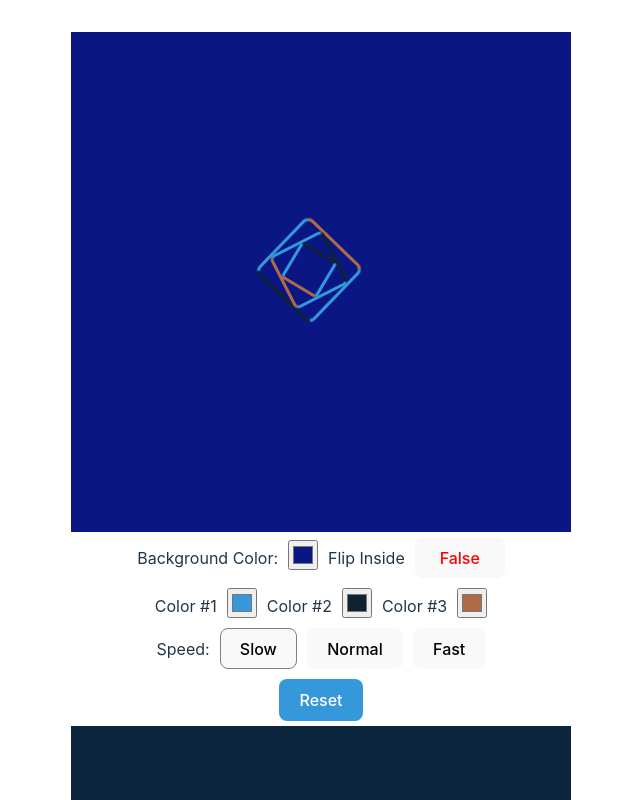
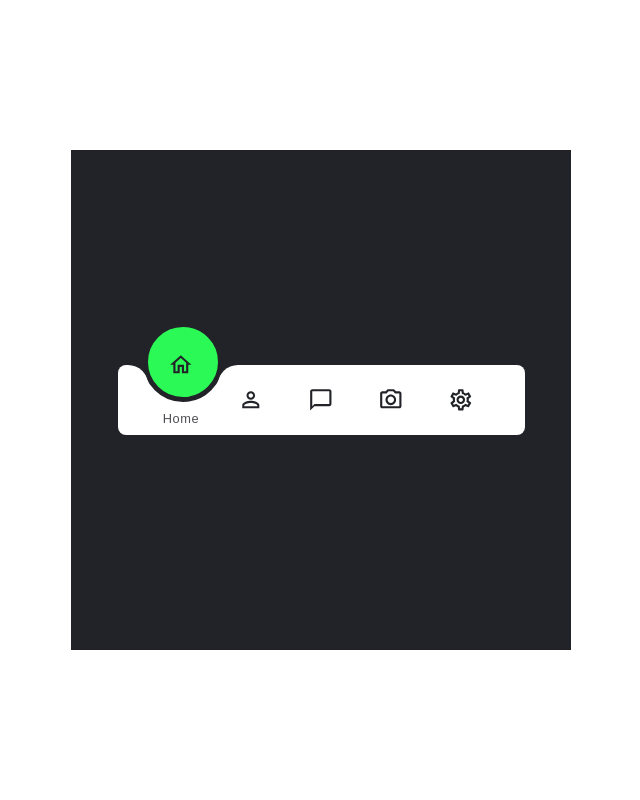
Before and after one commit to oqla-alrefai/React-Animtion, a React (Vite) app: page / in a window 1280 px wide. Shown: the top 800 px of the page, without its empty margins (319-959 px from the left). Built offline with nearby package versions, Linux system fonts and the light colour scheme.

Commit message:
add: new react component "Cute navbar" is added

```diff
--- a/src/App.jsx
+++ b/src/App.jsx
@@ -1,11 +1,12 @@
 import "./App.css";
-import { Loaders, Movements } from "./views";
+import { Loaders, Movements, ReactComponents } from "./views";
 
 function App() {
   return (
     <>
-      <Loaders />
-      <Movements />
+      {/* <Loaders />
+      <Movements /> */}
+      <ReactComponents />
     </>
   );
 }
--- a/src/Components/Loaders/Looopia/Looopia.jsx
+++ b/src/Components/Loaders/Looopia/Looopia.jsx
@@ -8,7 +8,7 @@ function Looopia() {
     colorOne: "#3498db",
     colorTwo: "#0f2231",
     colorThree: "#b16a47",
-    rotation_speed: 0.4,
+    rotation_speed: 0.2,
   };
 
   let [state, setState] = useState(initialState);
@@ -68,9 +68,8 @@ function Looopia() {
           <button
             name="flipInside"
             onClick={toggleFlip}
-            className="flipButtontoggle"
-            value={!state.flipInside}
-            style={{ minWidth: "90px", color: flipInside ? "green" : "red" }}
+            className={`flipButtonToggle${flipInside}`}
+            value={flipInside}
           >
             {flipInside ? "True" : "False"}
           </button>
--- a/src/Components/Loaders/Looopia/looopia.css
+++ b/src/Components/Loaders/Looopia/looopia.css
@@ -13,7 +13,6 @@
     min-height: 500px;
     background: var(--loopia_background_color);
 }
-
 
 .looopiaSection .loopia_loader {
     position: relative;
@@ -68,3 +67,13 @@
         transform: rotate(0deg);
     }
 }
+
+.flipButtonToggletrue{
+min-width: 90px;
+color: green;
+}
+
+.flipButtonTogglefalse{
+    min-width: 90px;
+    color: red;
+}
--- /dev/null
+++ b/src/Components/ReactComponents/CuteNavbar/CuteNavbar.jsx
@@ -0,0 +1,77 @@
+import "./cuteNavbar.css";
+
+import HomeOutlinedIcon from "@mui/icons-material/HomeOutlined";
+import PermIdentityIcon from "@mui/icons-material/PermIdentity";
+import ChatBubbleOutlineOutlinedIcon from "@mui/icons-material/ChatBubbleOutlineOutlined";
+import PhotoCameraOutlinedIcon from "@mui/icons-material/PhotoCameraOutlined";
+import SettingsOutlinedIcon from "@mui/icons-material/SettingsOutlined";
+import { useEffect, useState } from "react";
+
+function CuteNavbar() {
+  let [prevIndicator, setPrevIndicator] = useState(0);
+  let iconsArray = [
+    {
+      category: "Home",
+      icon: HomeOutlinedIcon,
+    },
+    {
+      category: "Profile",
+      icon: PermIdentityIcon,
+    },
+    {
+      category: "Massages",
+      icon: ChatBubbleOutlineOutlinedIcon,
+    },
+    {
+      category: "Camera",
+      icon: PhotoCameraOutlinedIcon,
+    },
+    {
+      category: "Settings",
+      icon: SettingsOutlinedIcon,
+    },
+  ];
+
+  useEffect(() => {
+    return () => {
+      let listItems = document.getElementsByClassName("cute_navbar_selected");
+      listItems[0].id = "cute_navbar_active";
+    };
+  }, []);
+
+  function handleClick(index) {
+    let listItems = document.getElementsByClassName("cute_navbar_selected");
+    if (index == prevIndicator) return;
+    listItems[prevIndicator].removeAttribute("id");
+    setPrevIndicator(index);
+    listItems[index].id = "cute_navbar_active";
+  }
+
+  return (
+    <>
+      <section className="cute_navbar_container" style={{ "--i": prevIndicator }}>
+        <div className="cute_navbar">
+          <ul>
+            {iconsArray.map((element, index) => {
+              return (
+                <li
+                  className="cute_navbar_selected"
+                  key={index}
+                  onClick={() => handleClick(index)}
+                >
+                  <a href="#">
+                    <element.icon className="cute_navbar_icon" />
+                    <span>{element.category}</span>
+                  </a>
+                </li>
+              );
+            })}
+            <div className="cute_navbar_indicator"></div>
+          </ul>
+        </div>
+      </section>
+    </>
+  );
+}
+
+export default CuteNavbar;
--- /dev/null
+++ b/src/Components/ReactComponents/CuteNavbar/cuteNavbar.css
@@ -0,0 +1,121 @@
+:root {
+    --background-color: #222328;
+    --indicator-color: #2BFA56;
+}
+
+.cute_navbar_container {
+    display: flex;
+    justify-content: center;
+    align-items: center;
+    min-width: 500px;
+    min-height: 500px;
+    background-color: var(--background-color);
+    font-family: 'Poppins', sans-serif;
+}
+
+.cute_navbar {
+    display: flex;
+    justify-content: center;
+    align-items: center;
+    width: 407px;
+    height: 70px;
+    background-color: white;
+    border-radius: 8px;
+    position: relative;
+}
+
+.cute_navbar ul {
+    display: flex;
+    margin: 0;
+    padding: 0;
+    width: 350px;
+    position: relative;
+}
+
+.cute_navbar ul li{
+    list-style: none;
+    width: 70px;
+    z-index: 1;
+}
+
+.cute_navbar ul li#cute_navbar_active a .cute_navbar_icon{
+    transform: translateY(-35px);
+}
+
+.cute_navbar ul li a .cute_navbar_icon {
+    color: var(--background-color);
+    font-size: 1.6em;
+    padding-bottom: 40px;
+    padding-top: 100px;
+    transition: 0.8s;
+}
+
+.cute_navbar ul li a {
+    position: relative;
+    text-decoration: none;
+    color: var(--background-color);
+    display: flex;
+    justify-content: center;
+    align-items: center;
+    flex-direction: column;
+    width: 100%;
+    text-align: center;
+    font-weight: 500;
+}
+
+.cute_navbar ul li a span {
+    font-size: 0.8em;
+    display: block;
+    position: absolute;
+    bottom: 15px;
+    opacity: 0;
+    letter-spacing: 0.05em;
+    transform: translateY(-15px);
+}
+
+.cute_navbar ul li#cute_navbar_active a span{
+    opacity: 0.8;
+    transition: 0.8s;
+    font-weight: 500;
+    transform: translateY(-10px);
+}
+
+.cute_navbar_indicator {
+    position: absolute;
+    top: 5px;
+    width: 70px;
+    height: 70px;
+    border-radius: 50%;
+    background-color: var(--indicator-color);
+    left: calc((var(--i) * 70px) - 3px);
+    border: 5px solid var(--background-color);
+    transition: 0.7s;
+}
+
+.cute_navbar_indicator::before{
+    content: '';
+    position: absolute;
+    top: 54.55%;
+    left: -20px;
+    width: 20px;
+    height: 20px;
+    background-color: #fff;
+    border-top-right-radius: 20px;
+    box-shadow: 0 -10px 0 0 var(--background-color);
+}
+
+.cute_navbar_indicator::after{
+    content: '';
+    position: absolute;
+    top: 54.55%;
+    right: -20px;
+    width: 20px;
+    height: 20px;
+    background-color: #fff;
+    border-top-left-radius: 20px;
+    box-shadow: 0 -10px 0 0 var(--background-color);
+}
+
+.cute_navbar_selected{
+    transform: translate(0px, -30px);
+}
--- a/src/Components/index.js
+++ b/src/Components/index.js
@@ -4,3 +4,5 @@ export { default as JumpSlider } from './Loaders/JumpSlider/JumpSlider.jsx';
 export { default as StairLoader } from './Loaders/StairsLoader/StairLoader.jsx';
 
 export { default as ButtonSwap } from './Movements/ButtonSwap/ButtonSwap.jsx';
+
+export { default as CuteNavbar } from './ReactComponents/CuteNavbar/CuteNavbar.jsx';
--- a/src/views/Loaders/Loaders.jsx
+++ b/src/views/Loaders/Loaders.jsx
@@ -8,10 +8,12 @@ import {
 function Loaders() {
   return (
     <>
-      {/* <SpectrumLoader /> */}
-      <LooopiaLoader />
-      <JumpSlider />
-      <StairLoader />
+      <section className="all_loaders_container">
+        <SpectrumLoader className='test' />
+        <LooopiaLoader />
+        <JumpSlider />
+        <StairLoader />
+      </section>
     </>
   );
 }
--- /dev/null
+++ b/src/views/ReactComponents/ReactComponents.jsx
@@ -0,0 +1,10 @@
+import { CuteNavbar } from "../../Components";
+function ReactComponents() {
+  return (
+    <>
+      <CuteNavbar />
+    </>
+  );
+}
+
+export default ReactComponents;
--- a/src/views/index.js
+++ b/src/views/index.js
@@ -1,2 +1,3 @@
 export { default as Loaders } from './Loaders/Loaders.jsx';
 export { default as Movements } from './Movements/Movements.jsx';
+export { default as ReactComponents } from './ReactComponents/ReactComponents.jsx';
```
Also changed, not shown: src/views/Loaders/allLoaders.css (added, +13 -0 lines).
